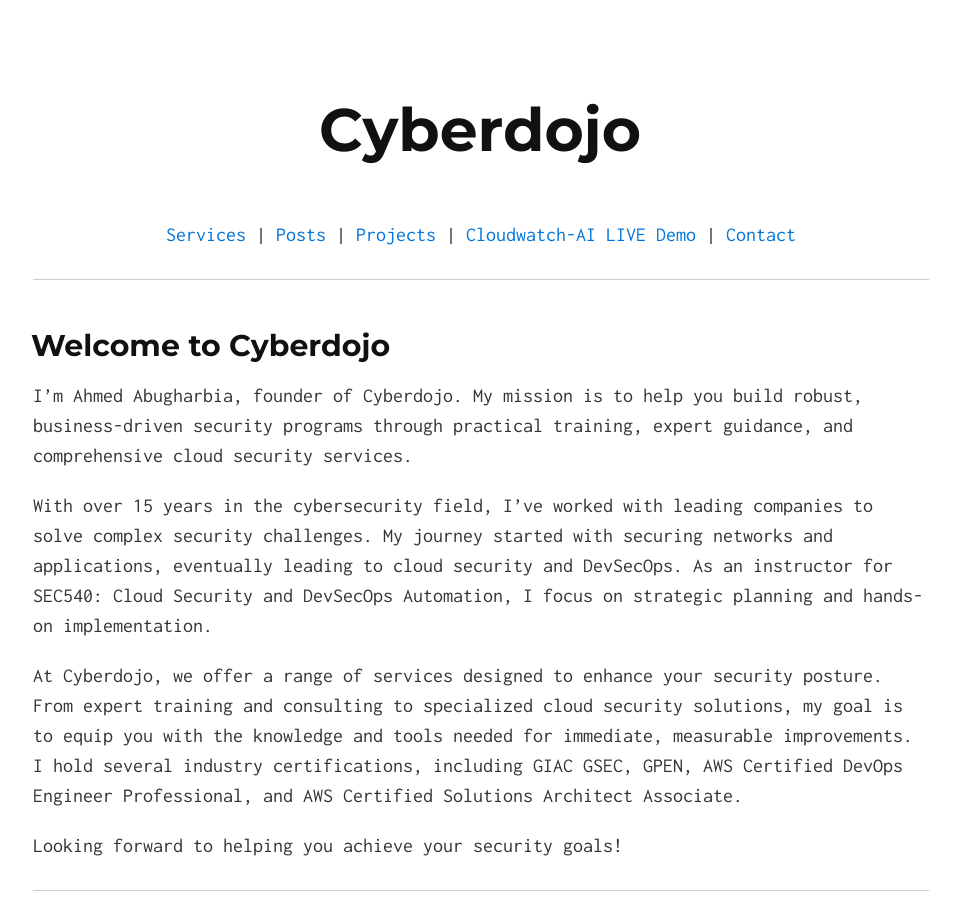
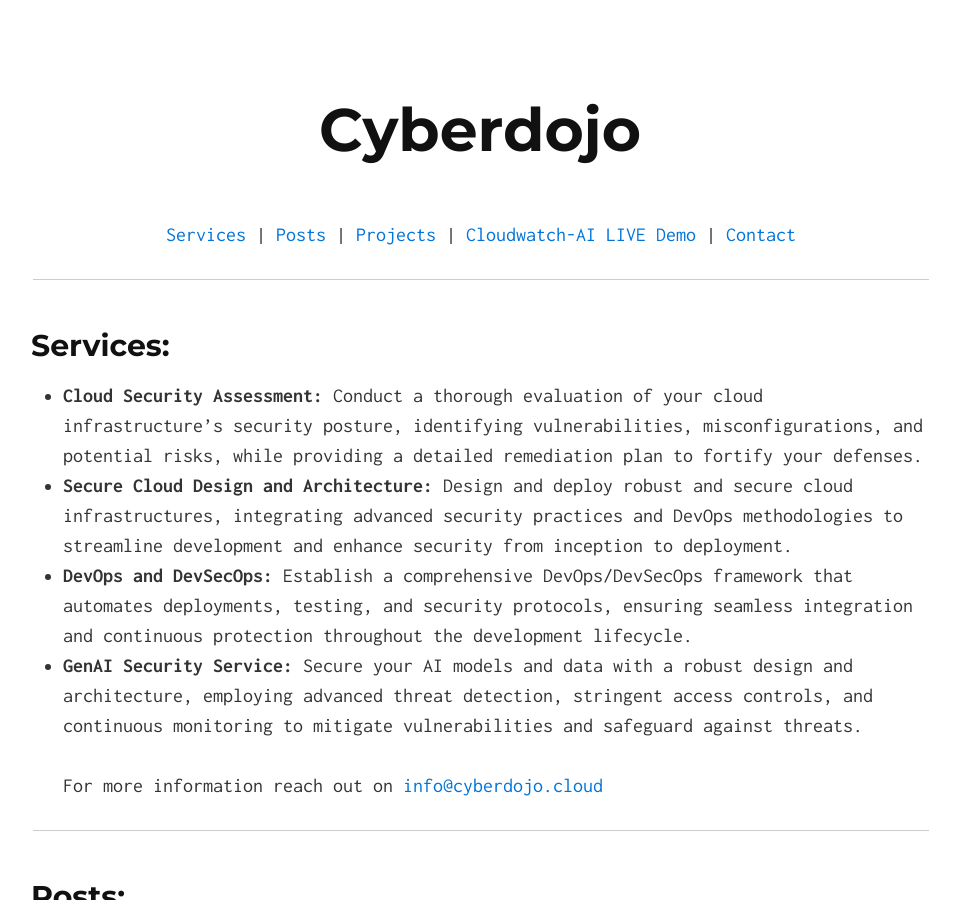
Before and after one commit to Ahmed-AG/cyberdojo-page, a Jekyll site: the page built from index.md, in a window 1280 px wide and 900 px high. Shown: the whole window, without its empty margins (159-1119 px from the left). Built offline with Jekyll 4.4.1, drawn with Linux system fonts in a browser that asks for light colours; our own code applies the rules of GitHub Pages for plain Markdown files; some of the changed lines change nothing that is shown.

Commit message:
Update services

```diff
--- a/index.md
+++ b/index.md
@@ -1,16 +1,16 @@
 ---
 layout: default
 ---
-## Welcome to Cyberdojo
+<!-- ## Welcome to Cyberdojo
 I'm Ahmed Abugharbia, founder of Cyberdojo. My mission is to help you build robust, business-driven security programs through practical training, expert guidance, and comprehensive cloud security services.
 
-With over 15 years in the cybersecurity field, I've worked with leading companies to solve complex security challenges. My journey started with securing networks and applications, eventually leading to cloud security and DevSecOps. As an instructor for SEC540: Cloud Security and DevSecOps Automation, I focus on strategic planning and hands-on implementation.
+With over 15 years in the cybersecurity field, I've worked with leading companies to solve complex security challenges. My journey started with securing networks and applications, eventually leading to cloud security, DevSecOps and GenAI. As an instructor for SEC540: Cloud Security and DevSecOps Automation, I focus on strategic planning and hands-on implementation.
 
 At Cyberdojo, we offer a range of services designed to enhance your security posture. From expert training and consulting to specialized cloud security solutions, my goal is to equip you with the knowledge and tools needed for immediate, measurable improvements. I hold several industry certifications, including GIAC GSEC, GPEN, AWS Certified DevOps Engineer Professional, and AWS Certified Solutions Architect Associate.
 
 Looking forward to helping you achieve your security goals!
 
----
+--- -->
 
 ## <a id="services"></a>Services:
 - **Cloud Security Assessment:** Conduct a thorough evaluation of your cloud infrastructure's security posture, identifying vulnerabilities, misconfigurations, and potential risks, while providing a detailed remediation plan to fortify your defenses.
```
